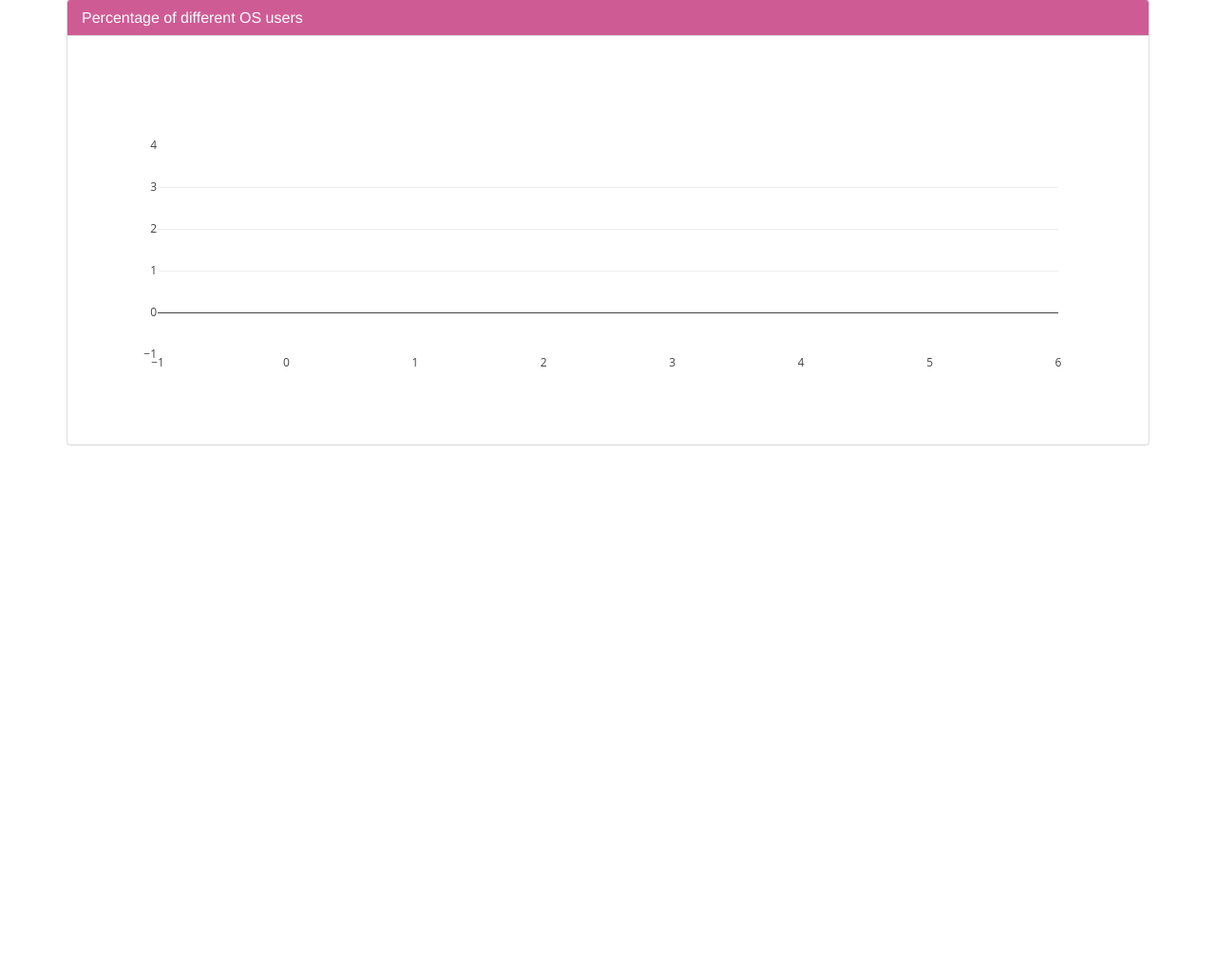
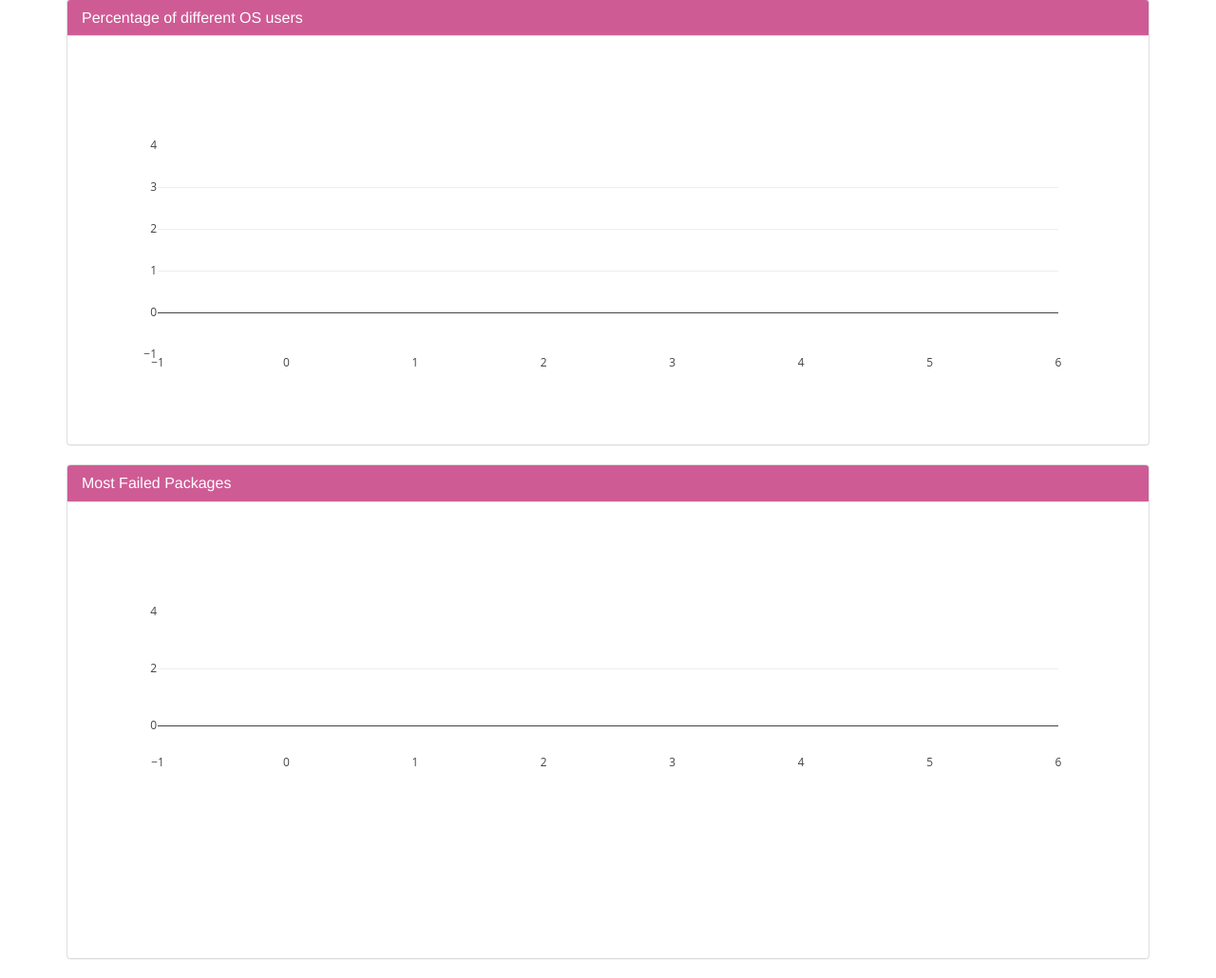
Before and after one commit to prerit2010/Result-aggregation-server, a Flask app: page /view/ in a window 1280 px wide. Shown: the part 121-1151 px from the top of the page at 95% size. Before the commit the page ends 590 px from the top, so only its background shows below. Run offline with Flask 2, Linux system fonts and the light colour scheme; data that the repository does not hold is empty; some libraries are stand-ins or nearby versions.

Commit message:
Add graph for most failed packages (simply counting all, not a good approach though)

```diff
--- a/app/static/js/plot.js
+++ b/app/static/js/plot.js
@@ -1,4 +1,4 @@
-function func(x_values, y_values){
+function func_os_user(x_values, y_values){
 	var data = [
 		{
 			x: x_values,
@@ -10,5 +10,23 @@ function func(x_values, y_values){
     		title: '',
     		showlegend: false
 		};
-		Plotly.newPlot('myDiv', data, layout, {displayModeBar: false});
+		Plotly.newPlot('os_user', data, layout, {displayModeBar: false});
 }
+
+function func_failed_installs(x_values, y_values){
+	var data = [
+		{
+			x: x_values,
+			y: y_values,
+			type: 'bar'
+		}
+		];
+		var layout = {
+    		title: '',
+    		showlegend: false,
+    		margin:{
+    			b:200
+  			}
+		};
+		Plotly.newPlot('failed_package', data, layout, {displayModeBar: false});
+}
--- a/app/templates/index.html
+++ b/app/templates/index.html
@@ -16,6 +16,8 @@
   					<h1>Installation Scripts Statistics</h1>
 				</div>
 			</div>
+			<!-- Different OS USERS -->
+			<!-- ===================================================================== -->
 			<div class="row">
 				<div class="col-md-12">
 					<div class="panel panel-default">
@@ -23,15 +25,35 @@
                				<h3 class="panel-title">Percentage of different OS users</h3>
             			</div>
             			<div class="panel-body">
-               				<div id="myDiv" style="height: 400px"></div>
+               				<div id="os_user" style="height: 400px"></div>
             			</div>
         			</div>
     			</div>
 			</div>
+			<!-- ===================================================================== -->
+
+			<!-- MOST failed packages -->
+			<!-- ===================================================================== -->
+			<div class="row">
+				<div class="col-md-12">
+					<div class="panel panel-default">
+            			<div class="panel-heading panel-heading-custom">
+               				<h3 class="panel-title">Most Failed Packages</h3>
+            			</div>
+            			<div class="panel-body">
+               				<div id="failed_package"></div>
+            			</div>
+        			</div>
+    			</div>
+			</div>
+			<!-- ===================================================================== -->
 		</div>
 
 		<script type="text/javascript">
-			func({{ x_values|tojson}}, {{y_values|tojson}});
+			func_os_user({{ os_users['x_values']|tojson}}, {{os_users['y_values']|tojson}});
+			func_failed_installs({{ most_failed_packages['x_values']|tojson}},
+				{{most_failed_packages['y_values']|tojson}});
+
 		</script>
 
 	</BODY>
--- a/app/views.py
+++ b/app/views.py
@@ -103,6 +103,7 @@ def default():
 
 @application.route('/view/')
 def data_view():
+    """chart for different os users"""
     user_info = db.session.query(UserSystemInfo.system, db.func.count().label("count")).group_by(UserSystemInfo.system).all()
     x_values = []
     y_values = []
@@ -113,7 +114,24 @@ def data_view():
     y_percentage = []
     for val in y_values:
         y_percentage.append((float(val)/y_sum)*100)
-    return render_template('index.html', x_values=x_values, y_values=y_percentage)
+    os_users = {"x_values" : x_values, "y_values" : y_percentage}
+
+    """chart for most failed packages"""
+
+    failed_info = db.session.query(FailedInstalls.name, FailedInstalls.version).all()
+    fail_list = [
+        fail.name + " ( " + fail.version + " )" for fail in failed_info
+    ]
+    from collections import Counter
+    counts = Counter(fail_list)
+    x_val = []
+    y_val = []
+    for key in counts:
+        x_val.append(key)
+        y_val.append(counts[key])
+    most_failed_packages = {"x_values" : x_val, "y_values" : y_val}
+
+    return render_template('index.html', os_users=os_users, most_failed_packages=most_failed_packages)
 
 @application.after_request
 def inject_x_rate_headers(response):
```
